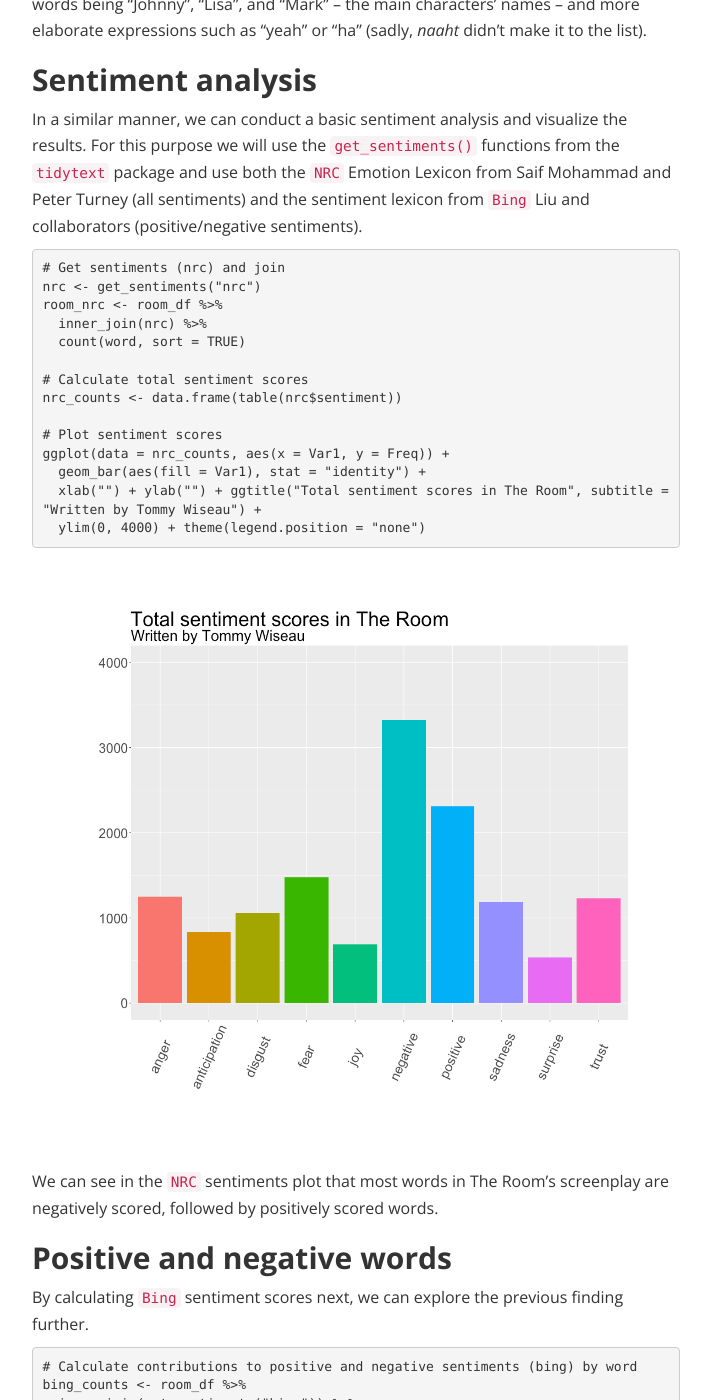
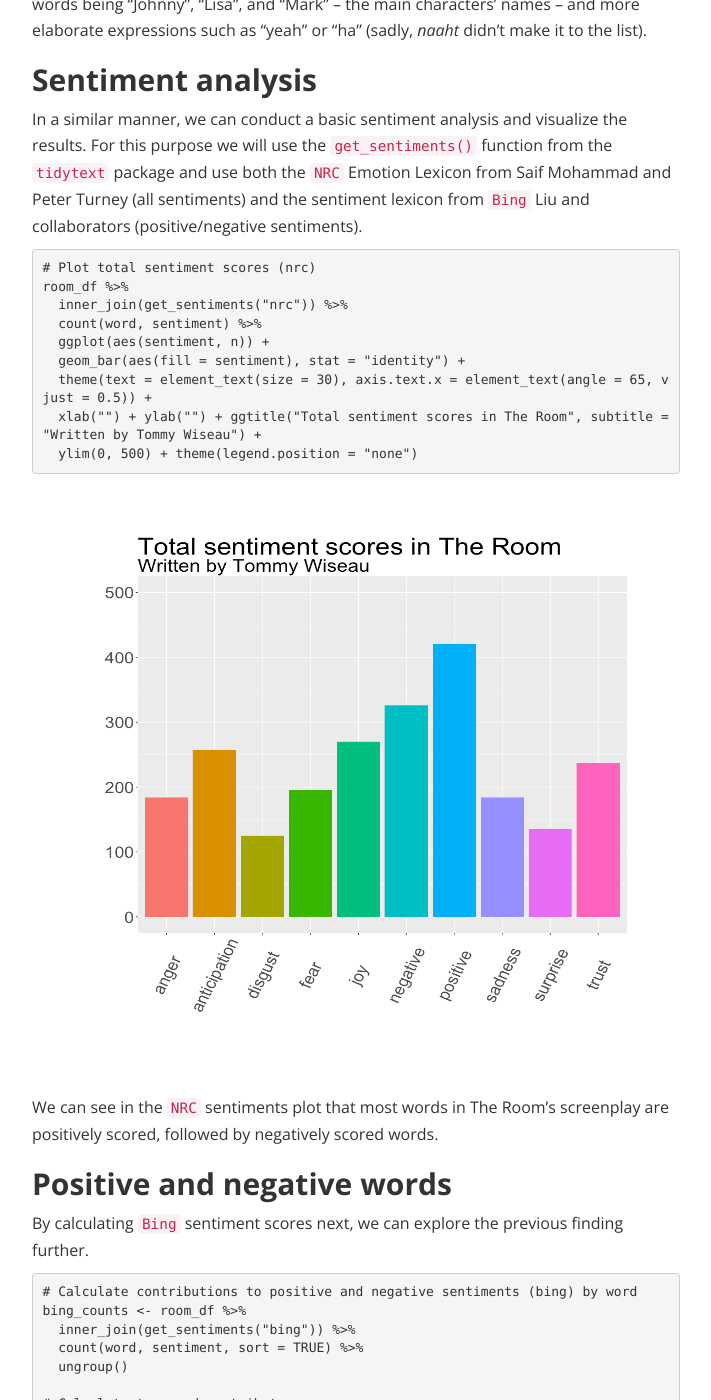
Before and after one commit to lhehnke/lhehnke.github.io, a Jekyll site: the page built from _posts/2018-01-25-text_mining_the_room.md, in a window 1280 px wide and 1400 px high, scrolled down 3592 px. Shown: the whole window, without its empty margins (284-995 px from the left). Built offline with Jekyll 4.4.1, drawn with Linux system fonts in a browser that asks for light colours; nearby versions of some CDN libraries; emoji names are drawn with the system emoji font.

Commit message:
Fix error

````diff
--- a/_posts/2018-01-25-text_mining_the_room.md
+++ b/_posts/2018-01-25-text_mining_the_room.md
@@ -141,28 +141,23 @@ It comes as little surprise that the most common words in the movie script are o
 
 ## Sentiment analysis
 
-In a similar manner, we can conduct a basic sentiment analysis and visualize the results. For this purpose we will use the `get_sentiments()` functions from the `tidytext` package and use both the `NRC` Emotion Lexicon from Saif Mohammad and Peter Turney (all sentiments) and the sentiment lexicon from `Bing` Liu and collaborators (positive/negative sentiments).
+In a similar manner, we can conduct a basic sentiment analysis and visualize the results. For this purpose we will use the `get_sentiments()` function from the `tidytext` package and use both the `NRC` Emotion Lexicon from Saif Mohammad and Peter Turney (all sentiments) and the sentiment lexicon from `Bing` Liu and collaborators (positive/negative sentiments).
 
 ```r
-# Get sentiments (nrc) and join
-nrc <- get_sentiments("nrc")
-room_nrc <- room_df %>%
-  inner_join(nrc) %>%
-  count(word, sort = TRUE)
-
-# Calculate total sentiment scores
-nrc_counts <- data.frame(table(nrc$sentiment))
-
-# Plot sentiment scores
-ggplot(data = nrc_counts, aes(x = Var1, y = Freq)) +
-  geom_bar(aes(fill = Var1), stat = "identity") +
+# Plot total sentiment scores (nrc)
+room_df %>%
+  inner_join(get_sentiments("nrc")) %>%
+  count(word, sentiment) %>%
+  ggplot(aes(sentiment, n)) +
+  geom_bar(aes(fill = sentiment), stat = "identity") +
+  theme(text = element_text(size = 30), axis.text.x = element_text(angle = 65, vjust = 0.5)) +
   xlab("") + ylab("") + ggtitle("Total sentiment scores in The Room", subtitle = "Written by Tommy Wiseau") +
-  ylim(0, 4000) + theme(legend.position = "none")
+  ylim(0, 500) + theme(legend.position = "none")
 ```
 
-<p align="center"><img src="https://raw.githubusercontent.com/lhehnke/lhehnke.github.io/master/img/text-mining-room/plot2.png" width="550px" height="500px" vspace="50px"/></p>
+<p align="center"><img src="https://raw.githubusercontent.com/lhehnke/lhehnke.github.io/master/img/text-mining-room/plot2_new.png" width="550px" height="500px" vspace="50px"/></p>
 
-We can see in the `NRC` sentiments plot that most words in The Room's screenplay are negatively scored, followed by positively scored words.
+We can see in the `NRC` sentiments plot that most words in The Room's screenplay are positively scored, followed by negatively scored words.
 
 ## Positive and negative words
 
````
Also changed, not shown: img/text-mining-room/plot2.png (deleted), img/text-mining-room/plot2_new.png (added).
